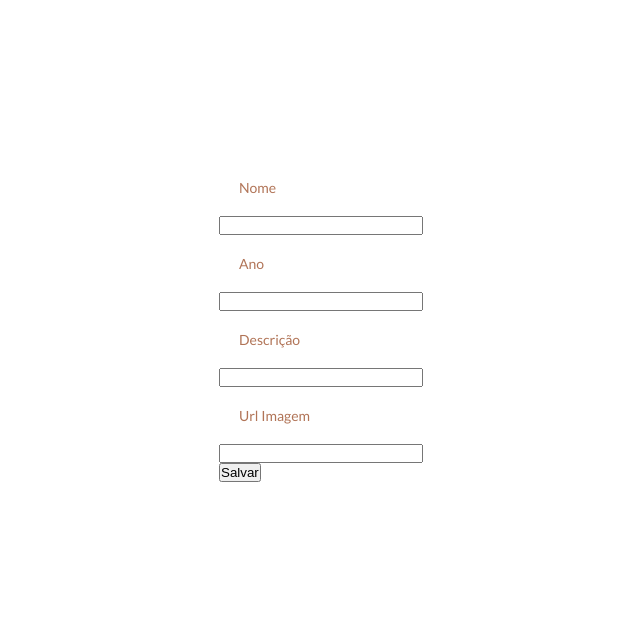
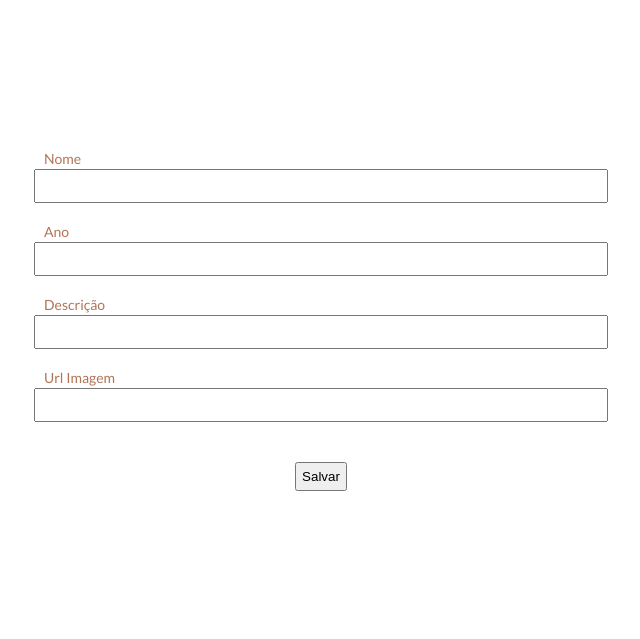
Before and after one commit to LuanMendesMoura/catalogo-filmes.php, a PHP site: page /catalogo-filmes/app/view/filme/cadastro.php in a window 1280 px wide. Shown: the top 639 px of the page, without its empty margins (319-959 px from the left). Run offline with PHP 8.4, Linux system fonts and the light colour scheme.

Commit message:
sistema terminado, tem algumas coisas que nao estao do meu agrado em questao de organizacao do css mas... esta funcionando

```diff
--- a/app/model/Filme.php
+++ b/app/model/Filme.php
@@ -57,13 +57,14 @@ class Filme {
         return $stmt->rowCount() > 0;
     }
 
-    public function inserirFilme($nome,$ano,$descricao) {
+    public function inserirFilme($nome,$ano,$descricao,$urlIMG) {
 
-        $query = "INSERT INTO $this->tabela (nome,ano,descricao) VALUES (:nome, :ano, :descricao)";
+        $query = "INSERT INTO $this->tabela (nome,ano,descricao,urlIMG) VALUES (:nome, :ano, :descricao, :urlIMG)";
         $stmt = $this->pdo->prepare($query);
         $stmt->bindParam(":nome", $nome);
         $stmt->bindParam(":ano", $ano);
         $stmt->bindParam(":descricao", $descricao);
+        $stmt->bindParam(":urlIMG", $urlIMG);
         $stmt->execute();
 
         return $stmt->rowCount() > 0;
--- a/app/view/filme/cadastro.php
+++ b/app/view/filme/cadastro.php
@@ -24,8 +24,9 @@ if($_SERVER["REQUEST_METHOD"] === "POST"){
         $nome = $_POST["nome"];
         $ano = $_POST["ano"];
         $descricao = $_POST["descricao"];
+        $urlIMG = $_POST["urlIMG"];
 
-        $sucesso = $filmeModel->inserirFilme($nome, $ano, $descricao);
+        $sucesso = $filmeModel->inserirFilme($nome, $ano, $descricao,$urlIMG);
     }
 
     if($sucesso){
@@ -62,28 +63,30 @@ if($_SERVER["REQUEST_METHOD"] === "POST"){
 
 </head>
 <body>
-    <section class="container-info">
+    <section class="cadastro-container">
         <form action="cadastro.php" method="POST">
             <input type="hidden" name="id" value="<?php echo $filme->id ?>">
 
-            <div class="info">
+            <div class="cadastro-input">
                 <label for="nome">Nome</label>
                 <input type="text" name="nome" value="<?php echo $filme->nome ?>">
             </div>
-            <div class="info">
+            <div class="cadastro-input">
                 <label for="ano">Ano</label>
                 <input type="text" name="ano" value="<?php echo $filme->ano ?>">
             </div>
-            <div class="info">
+            <div class="cadastro-input">
                 <label for="descricao">Descrição</label>
                 <input type="text" name="descricao" value="<?php echo $filme->descricao ?>">
             </div>
-            <div class="info">
+            <div class="cadastro-input">
                 <label for="urlIMG">Url Imagem</label>
                 <input type="text" name="urlIMG" value="<?php echo $filme->urlIMG ?>">
             </div>
 
-            <button>Salvar</button>
+            <div class="button">
+                <button>Salvar</button>
+            </div>
         </form>
     </section>
 </body>
--- a/public/css/style.css
+++ b/public/css/style.css
@@ -89,26 +89,44 @@ body {
     }
 }
 
-.container-info{
+.cadastro-container{
     display: flex;
     align-items: center;
     justify-content: center;
     height: 80vh;
 
-    .info {
+    .cadastro-input {
     width: 80%;
     display: flex;
     flex-direction: column;
 
+        input {
+            min-width: 70vh;
+            min-height: 20px;
+            margin-bottom: 20px;
+            padding: 5px;
+        }
+
+        label {
+            padding-left: 10px;
+            padding-bottom: 2px;
+        }
+
     }
 
-    input {
-        min-width: 200px;
-    }
 
-    label {
+    .button {
         display: flex;
-        padding: 20px;
+        justify-content: center;
+        margin-top: 20px;
+
+        button {
+            padding: 5px;
+        }
+
+        /* button:hover {
+            background-color: #888888;
+          } */
     }
 }
 
@@ -177,7 +195,7 @@ body {
     .img {
         width:110px;
         height:150px;
-        border-radius: 8px;
+        border-radius: 5px;
     }
 
     button {
@@ -194,7 +212,7 @@ body {
 }
 
 .span-filme {
-    min-height: 40px;
+    min-height: 4ch;
 }
 
 .filmes-lista {
@@ -202,7 +220,7 @@ body {
     display: flex;
     flex-wrap: wrap;
     gap: 24px;
-    justify-content: center;
+    justify-content: start;
     padding: 20px;
 }
 
@@ -211,10 +229,10 @@ body {
     flex-direction: column;
     align-items: center;
     width: 180px;
-    border-radius: 20px;
+    border-radius: 5px;
     padding: 20px;
     gap: 18px;
-    background-image: linear-gradient(var(--cor-fundo-card), #363533);
+    /* background-image: linear-gradient(var(--cor-fundo-card), #363533); */
     box-shadow: 0px 0px 12px 4px rgba(0 ,0 ,0 , 0.3);
     transition: 0.5s;
 }
@@ -226,7 +244,7 @@ body {
 
 .filmes-lista .filme img {
     width: 200px;
-    /* border-radius: 20px; */
+    border-radius: 5px;
 }
 
 /* CARDS HOME FIM */
```
